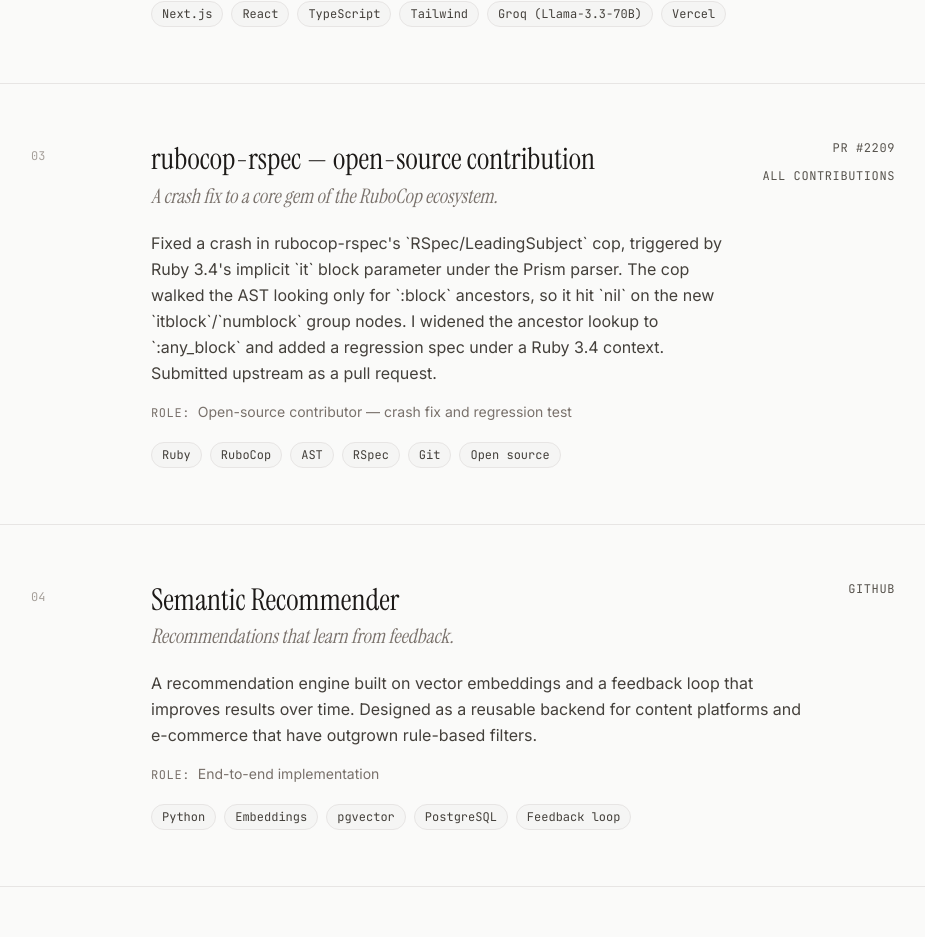
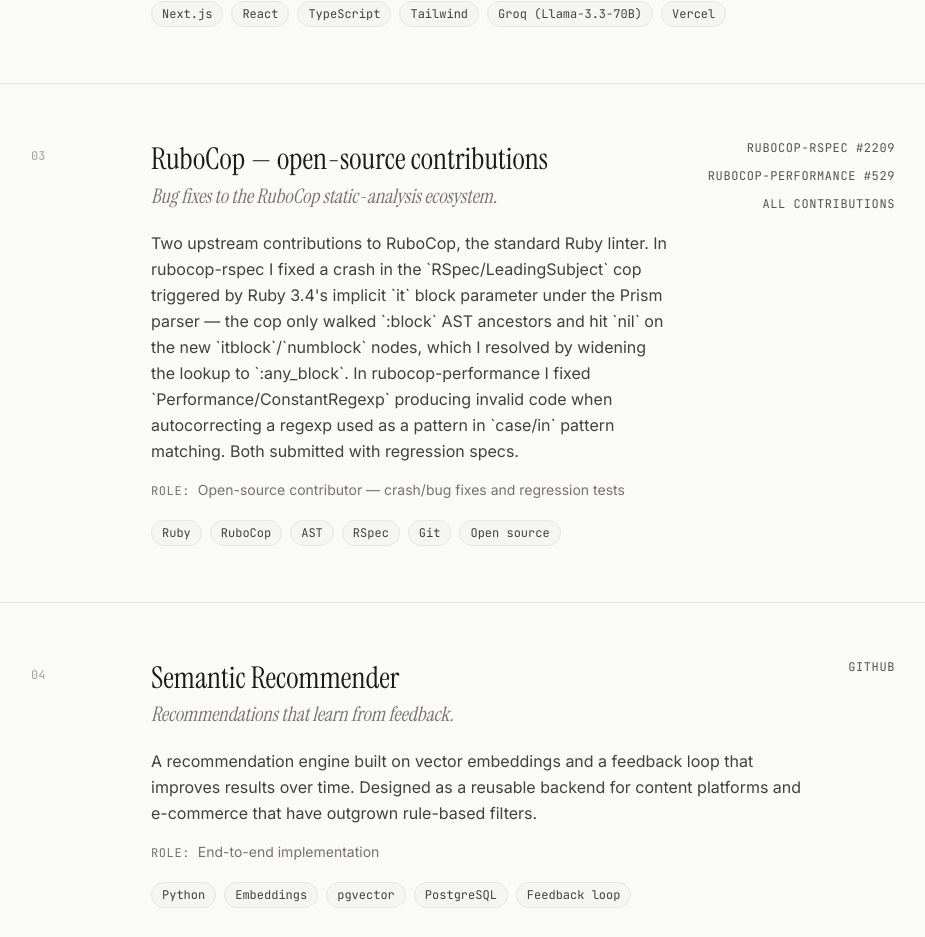
Before and after one commit to pcbeingused333/portfolio, a Next.js app: page / in a window 1280 px wide. Shown: the part 2486-3423 px from the top of the page, without its empty margins (177-1102 px from the left). Built offline with nearby package versions, Linux system fonts and the light colour scheme.

Commit message:
Update page.tsx

```diff
--- a/app/page.tsx
+++ b/app/page.tsx
@@ -34,16 +34,17 @@
     role: "Design, full build, deployment",
   },
   {
-    name: "rubocop-rspec — open-source contribution",
-    tagline: "A crash fix to a core gem of the RuboCop ecosystem.",
+    name: "RuboCop — open-source contributions",
+    tagline: "Bug fixes to the RuboCop static-analysis ecosystem.",
     description:
-      "Fixed a crash in rubocop-rspec's `RSpec/LeadingSubject` cop, triggered by Ruby 3.4's implicit `it` block parameter under the Prism parser. The cop walked the AST looking only for `:block` ancestors, so it hit `nil` on the new `itblock`/`numblock` group nodes. I widened the ancestor lookup to `:any_block` and added a regression spec under a Ruby 3.4 context. Submitted upstream as a pull request.",
+      "Two upstream contributions to RuboCop, the standard Ruby linter. In rubocop-rspec I fixed a crash in the `RSpec/LeadingSubject` cop triggered by Ruby 3.4's implicit `it` block parameter under the Prism parser — the cop only walked `:block` AST ancestors and hit `nil` on the new `itblock`/`numblock` nodes, which I resolved by widening the lookup to `:any_block`. In rubocop-performance I fixed `Performance/ConstantRegexp` producing invalid code when autocorrecting a regexp used as a pattern in `case/in` pattern matching. Both submitted with regression specs.",
     stack: ["Ruby", "RuboCop", "AST", "RSpec", "Git", "Open source"],
     prs: [
-      { label: "pr #2209", url: "https://github.com/rubocop/rubocop-rspec/pull/2209" },
+      { label: "rubocop-rspec #2209", url: "https://github.com/rubocop/rubocop-rspec/pull/2209" },
+      { label: "rubocop-performance #529", url: "https://github.com/rubocop/rubocop-performance/pull/529" },
     ],
-    contributions: "https://github.com/rubocop/rubocop-rspec/pulls?q=is%3Apr+author%3Apcbeingused333",
-    role: "Open-source contributor — crash fix and regression test",
+    contributions: "https://github.com/pulls?q=is%3Apr+author%3Apcbeingused333+org%3Arubocop",
+    role: "Open-source contributor — crash/bug fixes and regression tests",
   },
   {
     name: "Semantic Recommender",
```
